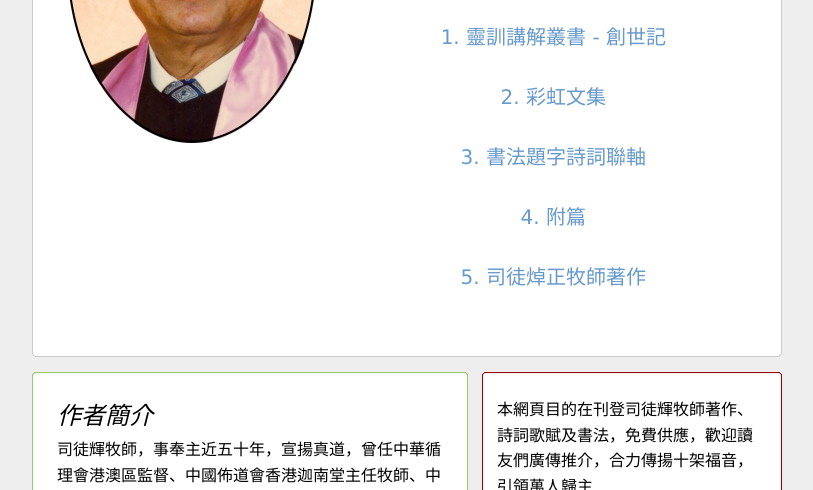
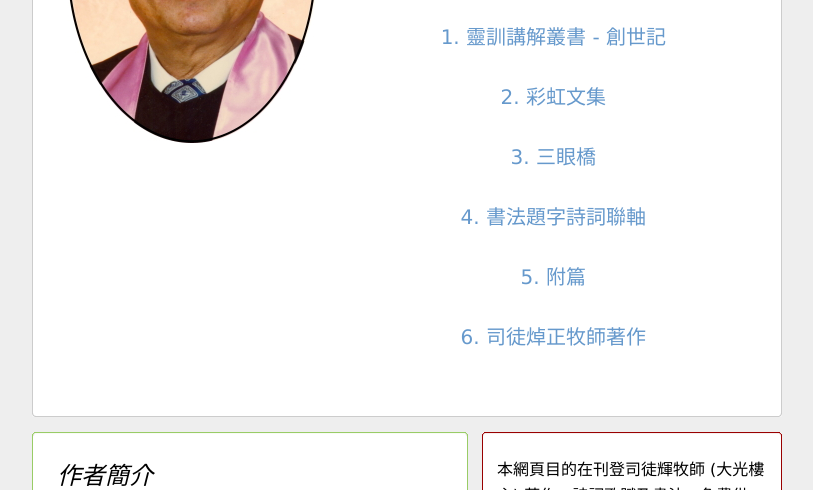
Before and after one commit to fai-szeto/fai-szeto.github.io, a plain HTML site: page index.html in a window 1280 px wide. Shown: the part 462-952 px from the top of the page, without its empty margins (233-1046 px from the left). Drawn offline with Linux system fonts and the light colour scheme.

Commit message:
add material

```diff
--- a/index.html
+++ b/index.html
@@ -48,9 +48,10 @@
               <ul>
                 <li><a href="book1.html" class="link_book">1. 靈訓講解叢書 - 創世記</a></li>
                 <li><a href="book2.html" class="link_book">2. 彩虹文集</a></li>
-                <li><a href="book4.html" class="link_book">3. 書法題字詩詞聯軸</a></li>
-                <li><a href="book5.html" class="link_book">4. 附篇</a></li>
-                <li><a href="book6.html" class="link_book">5. 司徒焯正牧師著作</a></li>
+                <li><a href="book3.html" class="link_book">3. 三眼橋</a></li>
+                <li><a href="book4.html" class="link_book">4. 書法題字詩詞聯軸</a></li>
+                <li><a href="book5.html" class="link_book">5. 附篇</a></li>
+                <li><a href="book6.html" class="link_book">6. 司徒焯正牧師著作</a></li>
               </ul>
             </div>
           </div>
@@ -74,7 +75,7 @@
         </div>
 
         <div id="row2DonRgt">
-          <p>本網頁目的在刊登司徒輝牧師著作、詩詞歌賦及書法，免費供應，歡迎讀友們廣傳推介，合力傳揚十架福音，引領萬人歸主</p>
+          <p>本網頁目的在刊登司徒輝牧師 (大光樓主) 著作、詩詞歌賦及書法，免費供應，歡迎讀友們廣傳推介，合力傳揚十架福音，引領萬人歸主。</p>
 
         </div>
       </div>
```
Also changed, not shown: book0504.html (+1 -0 lines), 2 other files.
